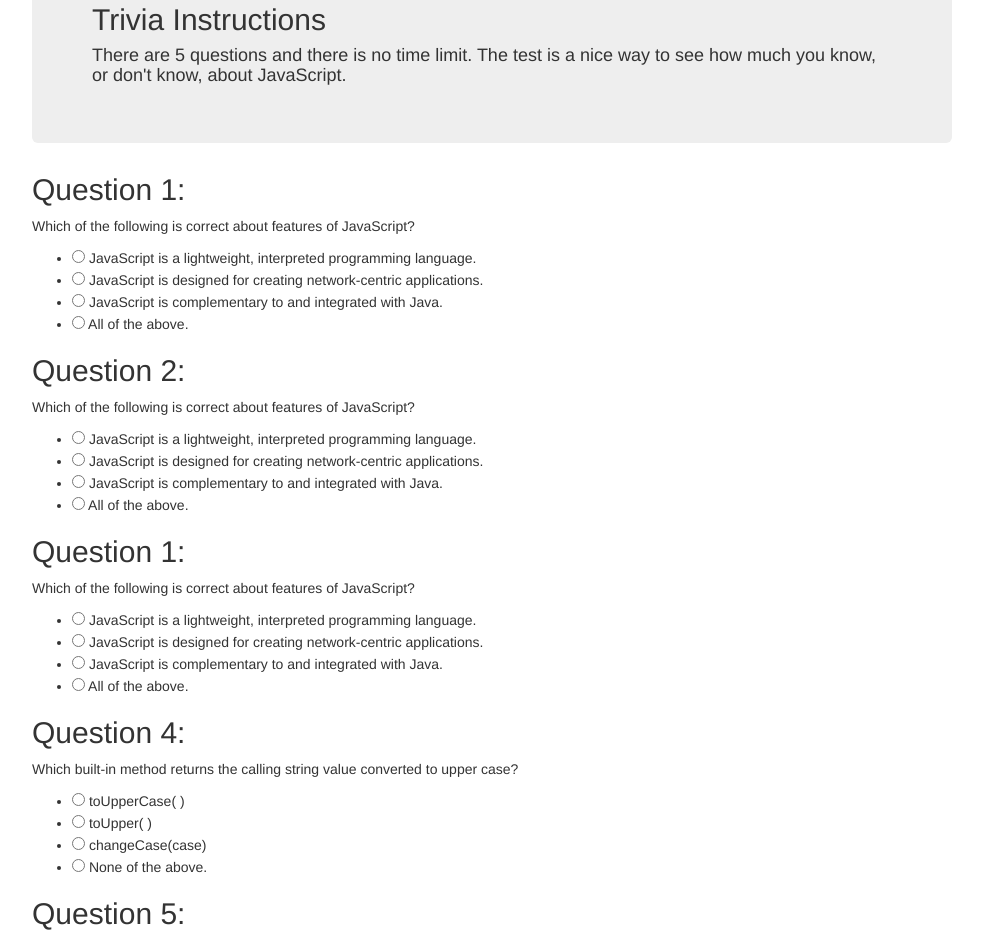
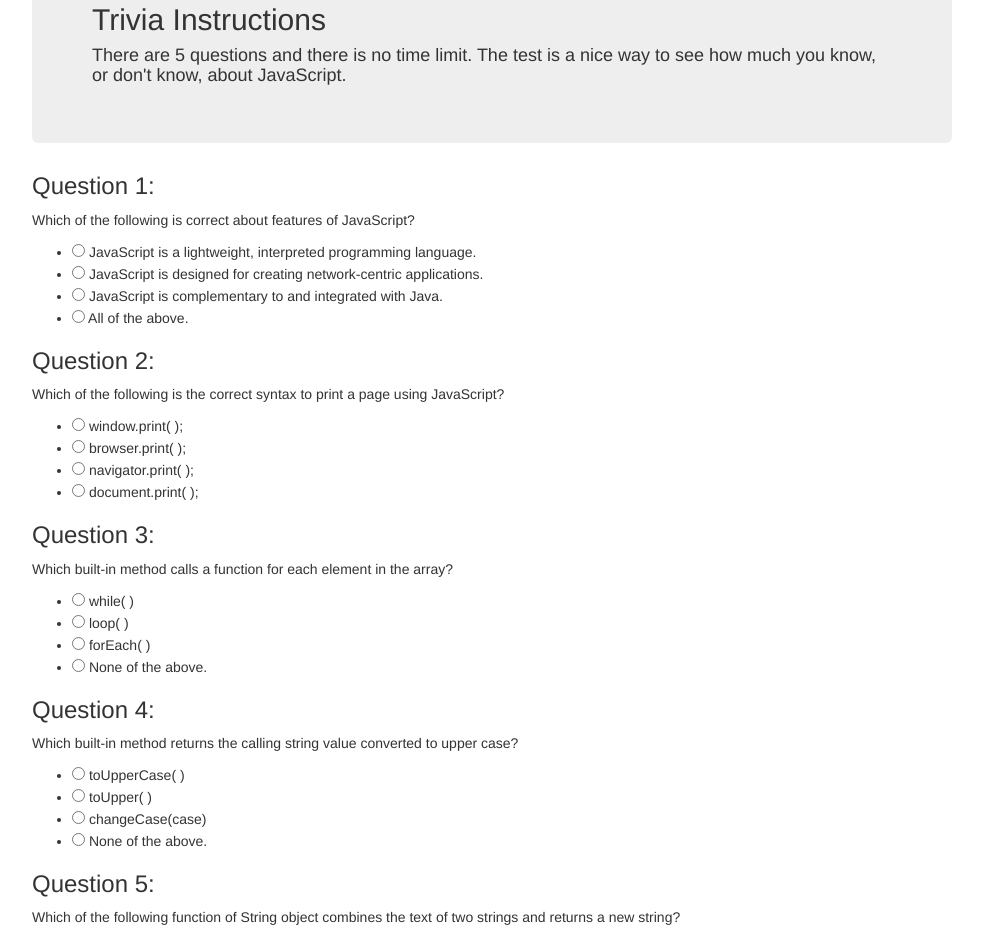
Before and after one commit to tc-mwangi/quiz-board, a plain HTML site: page index.html in a window 1280 px wide. Shown: the part 719-1652 px from the top of the page, without its empty margins (148-1131 px from the left). Drawn offline with nearby package versions, Linux system fonts and the light colour scheme.

Commit message:
add questions and radio buttons.

```diff
--- a/index.html
+++ b/index.html
@@ -103,7 +103,7 @@
 
               <!-- QUESTION ONE -->
               <div class="q-1">
-                <h2>Question 1:</h2>
+                <h3>Question 1:</h3>
                 <p>Which of the following is correct about features of JavaScript?</p>
                 <ul>
                   <li>
@@ -125,47 +125,47 @@
           <div class="container-relative">
 
             <div class="q-2">
-              <h2>Question 2:</h2>
-              <p>Which of the following is correct about features of JavaScript?</p>
+              <h3>Question 2:</h3>
+              <p>Which of the following is the correct syntax to print a page using JavaScript?</p>
               <ul>
                 <li>
-                  <input type="radio" name="answer" value="0"> JavaScript is a lightweight, interpreted programming language.</li>
+                  <input type="radio" name="answer" value="0"> window.print( );</li>
 
-                  <li><input type="radio" name="answer" value="1"> JavaScript is designed for creating network-centric applications.</li>
+                  <li><input type="radio" name="answer" value="1"> browser.print( );</li>
 
-                  <li><input type="radio" name="answer" value="2"> JavaScript is complementary to and integrated with Java.</li>
+                  <li><input type="radio" name="answer" value="2"> navigator.print( );</li>
 
-                  <li><input type="radio" name="answer" value="3"> All of the above.</li></ul>
+                  <li><input type="radio" name="answer" value="3"> document.print( );</li></ul>
 
             </div>
 
           </div>
           <!-- END OF QUESTION TWO -->
 
-          <!-- QUESTION ONE -->
+          <!-- QUESTION THREE -->
         <div class="container-relative">
-          <div class="q-1">
-            <h2>Question 1:</h2>
-            <p>Which of the following is correct about features of JavaScript?</p>
+          <div class="q-3">
+            <h3>Question 3:</h3>
+            <p>Which built-in method calls a function for each element in the array?</p>
             <ul>
               <li>
-                <input type="radio" name="answer" value="0"> JavaScript is a lightweight, interpreted programming language.</li>
+                <input type="radio" name="answer" value="0"> while( )</li>
 
-                <li><input type="radio" name="answer" value="1"> JavaScript is designed for creating network-centric applications.</li>
+                <li><input type="radio" name="answer" value="1"> loop( )</li>
 
-                <li><input type="radio" name="answer" value="2"> JavaScript is complementary to and integrated with Java.</li>
+                <li><input type="radio" name="answer" value="2"> forEach( )</li>
 
-                <li><input type="radio" name="answer" value="3"> All of the above.</li></ul>
+                <li><input type="radio" name="answer" value="3"> None of the above.</li></ul>
 
           </div>
 
         </div>
-        <!-- END OFQUESTION THREE -->
+        <!-- END OF QUESTION THREE -->
 
         <!-- QUESTION FOUR -->
         <div class="container-relative">
         <div class="q-4">
-          <h2>Question 4:</h2>
+          <h3>Question 4:</h3>
           <p>Which built-in method returns the calling string value converted to upper case?</p>
           <ul>
             <li>
@@ -185,7 +185,7 @@
       <!-- QUESTION FIVE -->
       <div class="container-relative">
       <div class="q-5">
-        <h2>Question 5:</h2>
+        <h3>Question 5:</h3>
         <p>Which of the following function of String object combines the text of two strings and returns a new string?</p>
         <ul>
           <li>
```
